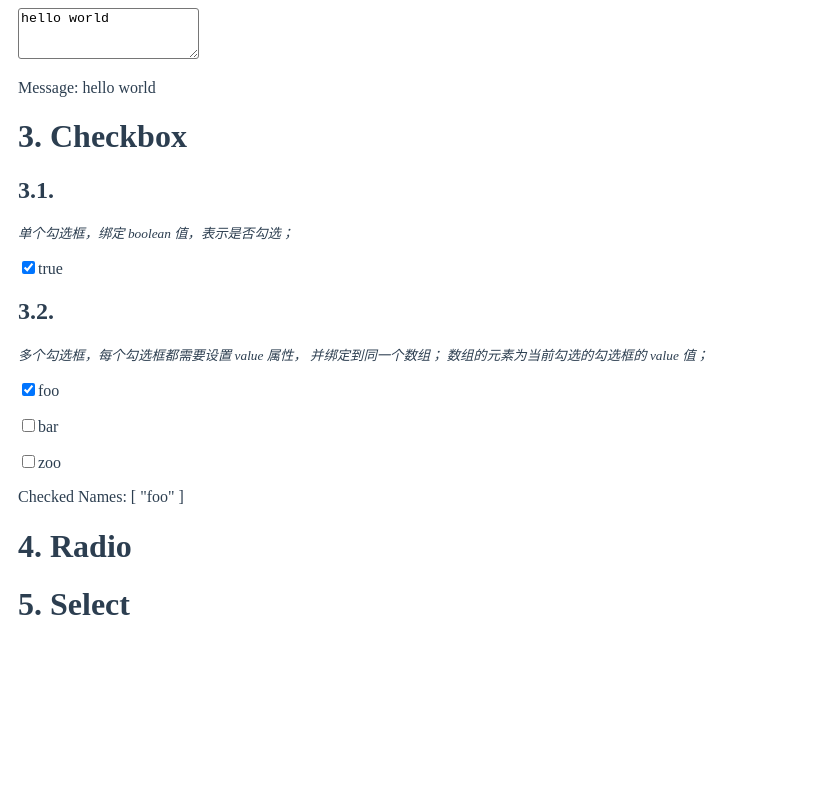
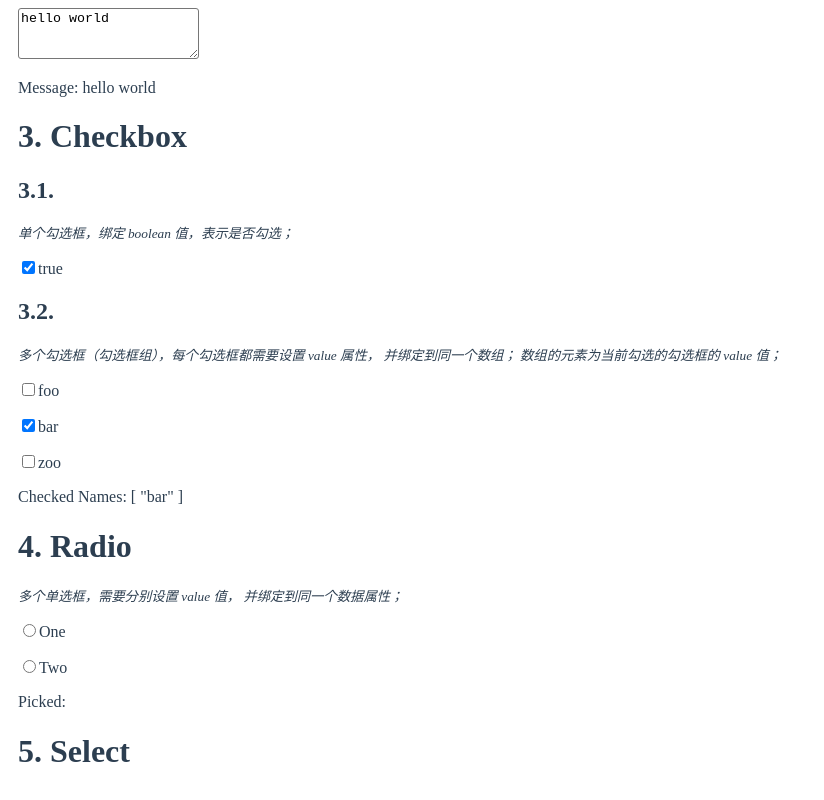
Before and after one commit to luotaoyeah/learning-vue, a Vue app: page /#/guide/form-input/basic in a window 1280 px wide. Shown: the part 486-1286 px from the top of the page, without its empty margins (0-824 px from the left). Before the commit the page ends 1149 px from the top, so only its background shows below. Built offline with nearby package versions, Linux system fonts and the light colour scheme.

Commit message:
form input binding: radio

```diff
--- a/src/doc/guide/form-input-binding/basic/form-input-checkbox.vue
+++ b/src/doc/guide/form-input-binding/basic/form-input-checkbox.vue
@@ -19,7 +19,7 @@
     <p>
       <small>
         <i>
-          多个勾选框，每个勾选框都需要设置 value 属性，
+          多个勾选框（勾选框组），每个勾选框都需要设置 value 属性，
           并绑定到同一个数组；
           数组的元素为当前勾选的勾选框的 value 值；
         </i>
@@ -60,7 +60,7 @@ export default {
   data() {
     return {
       checked: true,
-      checkedNames: ["foo"]
+      checkedNames: ["bar"]
     };
   }
 };
--- a/src/doc/guide/form-input-binding/basic/form-input-radio.vue
+++ b/src/doc/guide/form-input-binding/basic/form-input-radio.vue
@@ -1,12 +1,41 @@
 <template>
   <div>
     <h1>4. Radio</h1>
+    <p>
+      <small>
+        <i>
+          多个单选框，需要分别设置 value 值，
+          并绑定到同一个数据属性；
+        </i>
+      </small>
+    </p>
+    <p>
+      <input
+        type="radio"
+        id="radio01"
+        value="one"
+        v-model="picked"
+      >
+      <label for="radio01">One</label>
+    </p>
+    <p>
+      <input
+        type="radio"
+        id="radio02"
+        value="two"
+        v-model="picked"
+      >
+      <label for="radio02">Two</label>
+    </p>
+    <p>Picked: {{picked}}</p>
   </div>
 </template>
 <script>
 export default {
   data() {
-    return {};
+    return {
+      picked: ""
+    };
   }
 };
 </script>
```
